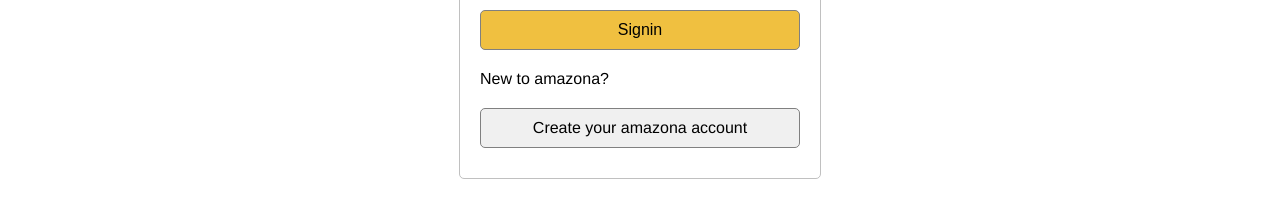
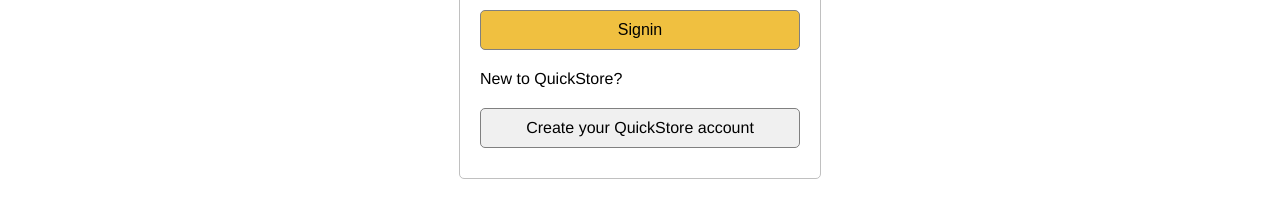
Before and after one commit to nxmita/ecommerce, a React (Create React App) app in the folder frontend/: page /signin in a window 1280 px wide. Shown: the part 345-543 px from the top of the page. Built offline with nearby package versions, Linux system fonts and the light colour scheme.

Commit message:
Login fixed

```diff
--- a/frontend/src/screens/RegisterScreen.js
+++ b/frontend/src/screens/RegisterScreen.js
@@ -66,7 +66,7 @@
         </li>
         <li>
           Already have an account?
-          <Link to={redirect === "/" ? "signin" : "signin?redirect=" + redirect} className="button secondary text-center" >Create your amazona account</Link>
+          <Link to={redirect === "/" ? "signin" : "signin?redirect=" + redirect} className="button secondary text-center" >Login</Link>
 
         </li>
 
--- a/frontend/src/screens/SigninScreen.js
+++ b/frontend/src/screens/SigninScreen.js
@@ -51,10 +51,10 @@
           <button type="submit" className="button primary">Signin</button>
         </li>
         <li>
-          New to amazona?
+          New to QuickStore?
         </li>
         <li>
-          <Link to={redirect === "/" ? "register" : "register?redirect=" + redirect} className="button secondary text-center" >Create your amazona account</Link>
+          <Link to={redirect === "/" ? "register" : "register?redirect=" + redirect} className="button secondary text-center" >Create your QuickStore account</Link>
         </li>
       </ul>
     </form>
```
